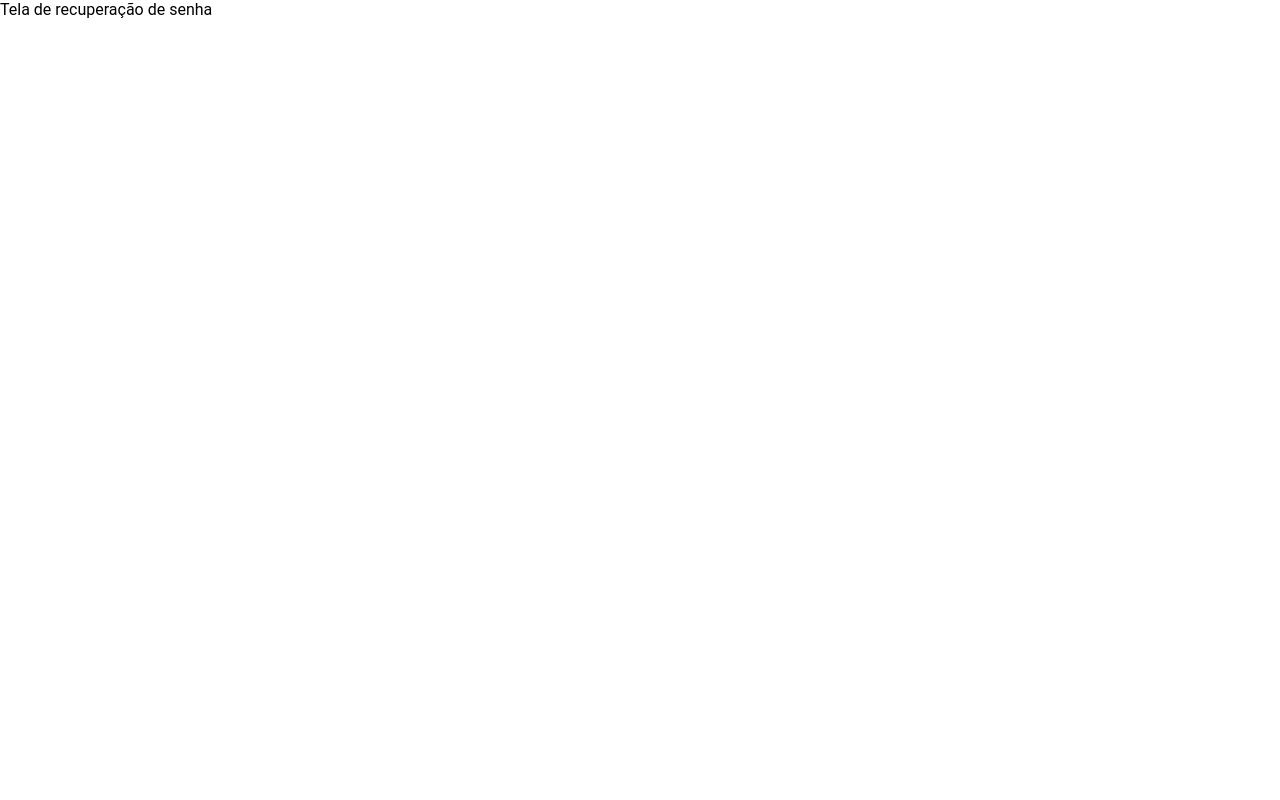
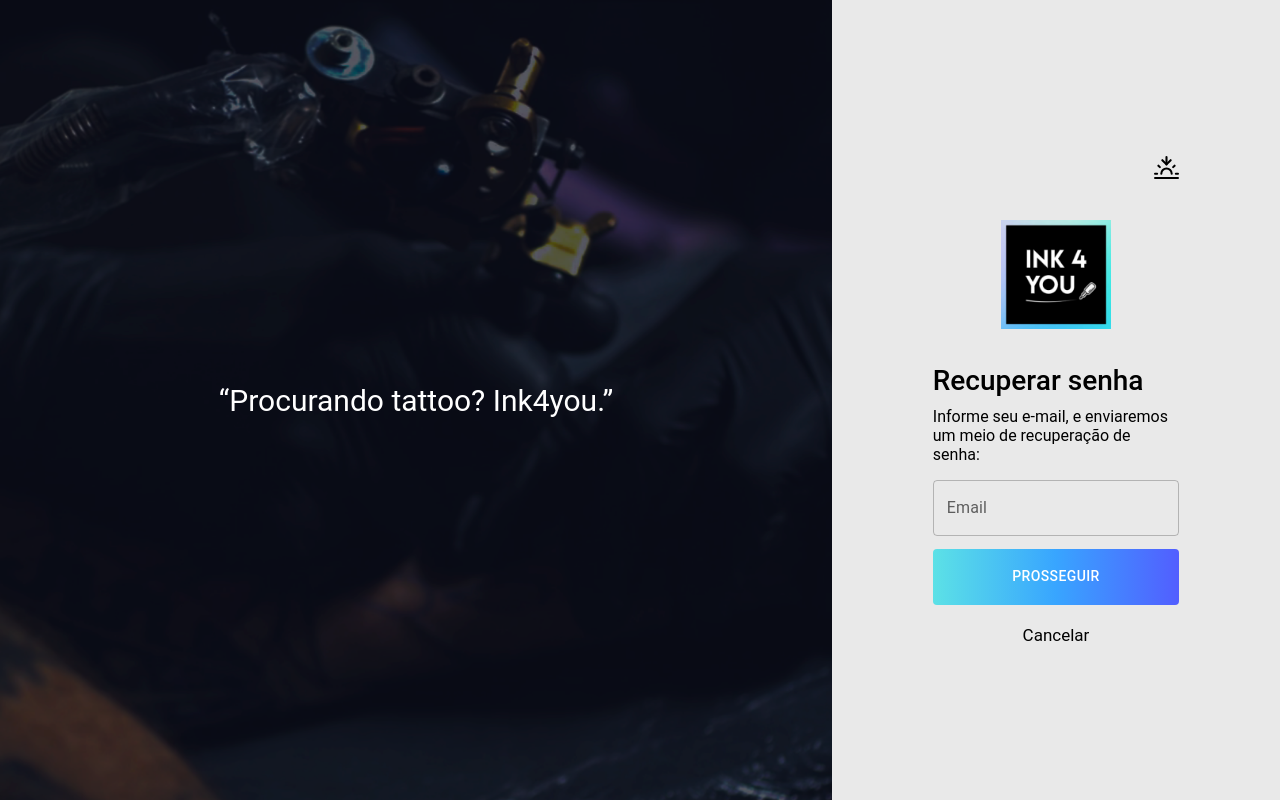
Before and after one commit to Ink4You/Ink4You-Web, a React (Create React App) app: page /PasswordRecuperation in a window 1280 px wide. Built offline with nearby package versions, Linux system fonts and the light colour scheme.

Commit message:
feat: add password recuperation screens

```diff
--- a/src/global.css
+++ b/src/global.css
@@ -43,3 +43,41 @@ code {
     opacity: 1;;
   }
 }
+
+.container {
+  width: 100%;
+  height: 100vh;
+  display: flex;
+  flex-direction: row;
+}
+
+.container .form {
+  width: 35vw;
+  display: flex;
+  flex-direction: column;
+  justify-content: center;
+  align-items: center;
+  background-color: #E9E9E9;
+}
+
+.container .form-container {
+  width: 55%;
+  height: auto;
+  justify-content: center;
+  align-items: center;
+  animation: fade-in 1s;
+}
+
+.container .form-container .btn-login {
+  height: 56px;
+  margin-top: 5px;
+  background-image: var(--blue-gradient);
+}
+
+.container .form-container .btn-register {
+  font-size: 17px;
+  font-weight: 400;
+  text-align: center;
+  margin-top: 20px;
+  cursor: pointer;
+}
--- a/src/pages/Login/index.jsx
+++ b/src/pages/Login/index.jsx
@@ -1,14 +1,25 @@
-import React from 'react';
+import React, { useState } from 'react';
 import './styles.css';
+import '../../global.css';
 import InitialSideImage from '../../components/InitialSideImage';
 import FormHeader from '../../components/FormHeader';
 import { TextField, Button } from '@material-ui/core';
 
 function Login() {
+    const [step, setStep] = useState(0);
+
     return (
         <section className="container">
-            <InitialSideImage phrase='“Procurando tattoo? Ink4you.”'/>
+            <InitialSideImage phrase='“Procurando tattoo? Ink4you.”' />
             <section className="form">
+                {step === 0 && LoginStep()}
+                {step === 1 && PasswordRecuperationStep()}
+            </section>
+        </section>
+    );
+
+    function LoginStep() {
+        return (
             <div className="form-container">
                 <FormHeader text="Realizar Login" />
                 <TextField
@@ -20,7 +31,9 @@ function Login() {
                     label="Senha"
                     margin="normal" />
                 <div className="forgot-password">
+                    <div onClick={() => setStep(1)}>
                         <p>Esqueci minha senha</p>
+                    </div>
                 </div>
                 <Button
                     className="btn-login"
@@ -29,11 +42,36 @@ function Login() {
                     fullWidth>
                     Entrar
                 </Button>
+                <div>
                     <p className="btn-register">Não tenho cadastro</p>
                 </div>
-            </section>
-        </section>
-    );
+
+            </div>
+        )
+    }
+
+    function PasswordRecuperationStep() {
+        return (
+            <div className="form-container">
+                <FormHeader text="Recuperar senha" />
+                <p>Informe seu e-mail, e enviaremos um meio de recuperação de senha:</p>
+                <TextField
+                    fullWidth
+                    label="Email"
+                    margin="normal" />
+                <Button
+                    className="btn-login"
+                    variant="contained"
+                    disableElevation
+                    fullWidth>
+                    Prosseguir
+                </Button>
+                <div onClick={() => setStep(0)}>
+                    <p className="btn-register">Cancelar</p>
+                </div>
+            </div>
+        )
+    }
 }
 
 export default Login;
--- a/src/pages/Login/styles.css
+++ b/src/pages/Login/styles.css
@@ -1,27 +1,3 @@
-.container {
-    width: 100%;
-    height: 100vh;
-    display: flex;
-    flex-direction: row;
-}
-
-.container .form {
-    width: 35vw;
-    display: flex;
-    flex-direction: column;
-    justify-content: center;
-    align-items: center;
-    background-color: #E9E9E9;
-    animation: fade-in 1s;
-}
-
-.container .form-container {
-    width: 55%;
-    height: auto;
-    justify-content: center;
-    align-items: center;
-}
-
 .container .form-container .form-input {
     margin-bottom: 20px;
 }
@@ -33,27 +9,8 @@
 }
 
 .container .form-container .forgot-password p {
+    width: max-content;
     font-size: 17px;
     cursor: pointer;
     margin: 15px 0px 15px 0px;
 }
-
-.container .form-container .btn-login {
-    height: 56px;
-    margin-top: 5px;
-    background-image: var(--blue-gradient);
-}
-
-.container .form-container .btn-register {
-    font-size: 17px;
-    font-weight: 400;
-    text-align: center;
-    margin-top: 20px;
-    cursor: pointer;
-}
-
-.vaiDaRuim > input {
-    background-color: white;
-    border-radius: 5px;
-    height: 65px;
-}
--- a/src/pages/PasswordRecuperation/index.jsx
+++ b/src/pages/PasswordRecuperation/index.jsx
@@ -1,9 +1,32 @@
 import React from 'react';
-import './styles.css';
+import '../../global.css';
+import InitialSideImage from '../../components/InitialSideImage';
+import FormHeader from '../../components/FormHeader';
+import { TextField, Button } from '@material-ui/core';
 
 function PasswordRecuperation() {
     return (
-        <p>Tela de recuperação de senha</p>
+        <section className="container">
+            <InitialSideImage phrase='“Procurando tattoo? Ink4you.”'/>
+            <section className="form">
+                <div className="form-container">
+                <FormHeader text="Recuperar senha" />
+                <p>Informe seu e-mail, e enviaremos um meio de recuperação de senha:</p>
+                    <TextField
+                        fullWidth
+                        label="Email"
+                        margin="normal" />
+                    <Button
+                        className="btn-login"
+                        variant="contained"
+                        disableElevation
+                        fullWidth>
+                        Prosseguir
+                    </Button>
+                    <p className="btn-register">Cancelar</p>
+                </div>
+            </section>
+        </section>
     );
 }
 
```
Lines whose indentation alone changed are shown as unchanged.
